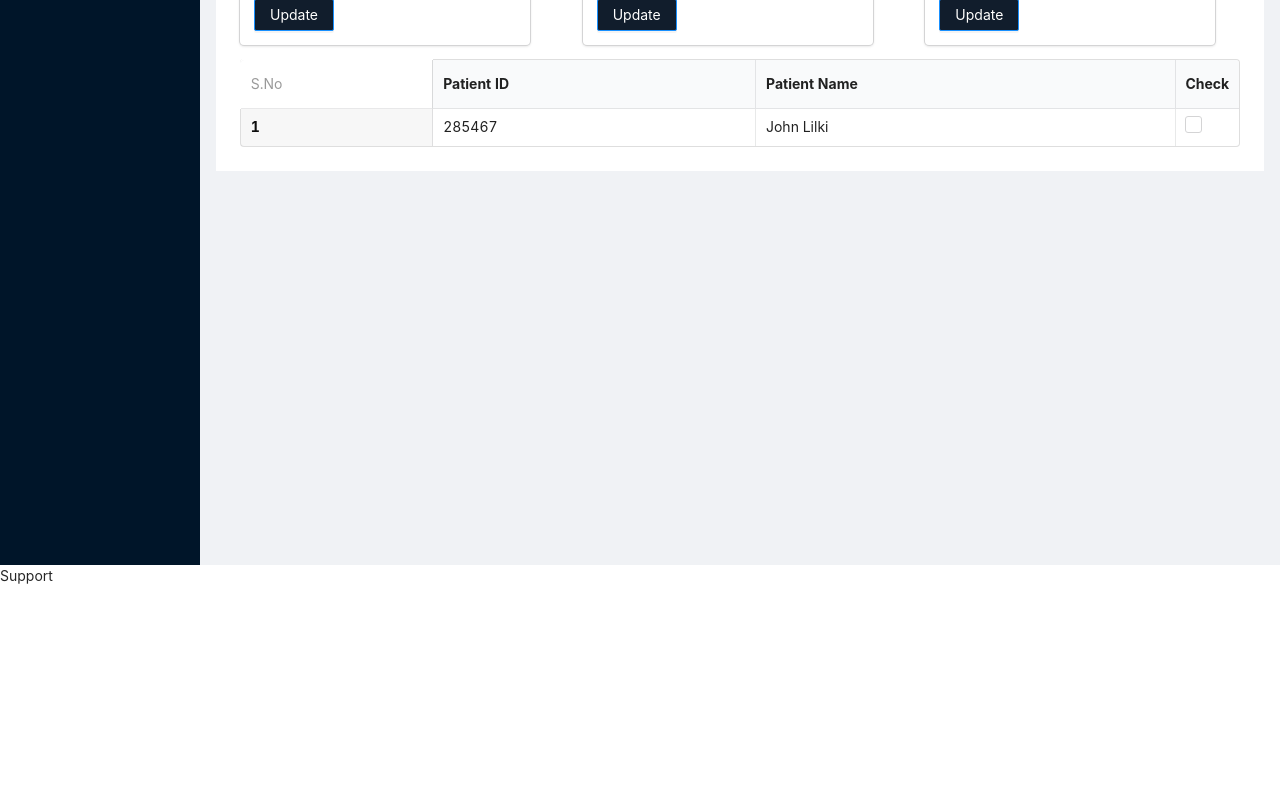
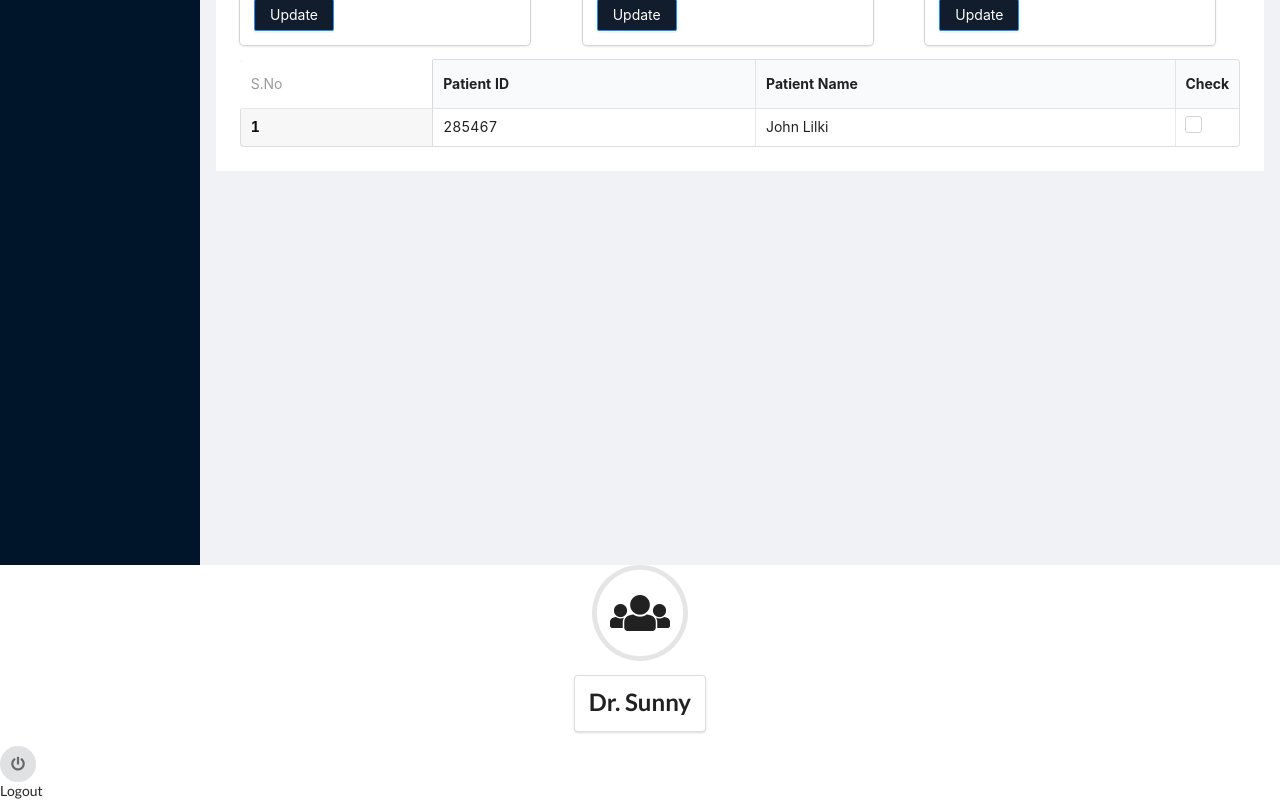
Before and after one commit to divyajomi08/dr_detection, a React app: page /support in a window 1280 px wide. Shown: the part 235-1035 px from the top of the page. Before the commit the page ends 822 px from the top, so only its background shows below. Built offline with nearby package versions, Linux system fonts and the light colour scheme.

Commit message:
header added

```diff
--- a/src/components/analysis/Analysisform.jsx
+++ b/src/components/analysis/Analysisform.jsx
@@ -26,7 +26,8 @@ const Form = () => {
             <div className='row'>
                 <div className="six wide column">
                     <div className="sub header">Result</div>
-                    <div className="ui segment">Positive</div>
+                    <div className="ui green inverted segment">Positive</div>
+                    {/* <div className="ui red inverted segment">Negative</div> */}
                 </div>
             </div>
         </div>
--- /dev/null
+++ b/src/components/header/Button.jsx
@@ -0,0 +1,13 @@
+import React from 'react';
+
+const Button =()=>{
+    return (<div>
+        <button class="circular ui icon button">
+  <i class="power off icon"></i>
+</button>
+<h5>Logout</h5>
+</div>
+
+    );
+};
+export default Button;
--- /dev/null
+++ b/src/components/header/Header.jsx
@@ -0,0 +1,23 @@
+import React from 'react';
+import Image from './Profileimage';
+import Name from './Profilename';
+import Button from './Button';
+
+const Header = () => {
+    return (
+        <div>
+            <div className="ui centered grid">
+                <div className='row'>
+                    <Image />
+                </div>
+                {/* <div className='row'>
+                    <Name/>
+                </div> */}
+            </div>
+            <div className="rightAlign">
+                <Button />
+            </div>
+        </div>
+    );
+};
+export default Header;
--- /dev/null
+++ b/src/components/header/Profileimage.jsx
@@ -0,0 +1,16 @@
+import React from 'react';
+
+const Image =()=>{
+    return(
+        // <img class="ui medium circular image" src="./images/doctor.png"></img>
+        <h2 class="ui center aligned icon header">
+  <i class="circular users icon"></i>
+  <div class="ui segment">
+  <h2 class="ui header">Dr. Sunny</h2>
+
+</div>
+
+</h2>
+    );
+};
+export default Image;
--- /dev/null
+++ b/src/components/header/Profilename.jsx
@@ -0,0 +1,9 @@
+import React from 'react';
+
+const Name =()=>{
+    return(
+        <h2 class="ui header">Dr. Sunny</h2>
+
+    );
+};
+export default Name;
--- a/src/views/Dashboard.jsx
+++ b/src/views/Dashboard.jsx
@@ -8,7 +8,7 @@ const Dashboard=()=>{
         <div>
             <div className="ui three column grid">
                 <Card title="Total Appointment" progressBarColor="ui green inverted progress" />
-                <Card title="Completed Appointment" progressBarColor="ui yellow inverted progress" />
+                <Card title="Completed" progressBarColor="ui yellow inverted progress" />
                 <Card title="Pending Result" progressBarColor="ui blue inverted progress" />
             </div>
             <List />
--- a/src/views/Support.jsx
+++ b/src/views/Support.jsx
@@ -1,9 +1,10 @@
 import React from 'react'
+import Header from '../components/header/Header';
 
 const Support=()=>{
     return (
         <div>
-            Support
+            <Header/>
         </div>
     );
 };
```
Also changed, not shown: src/images/doctor.png (added).
